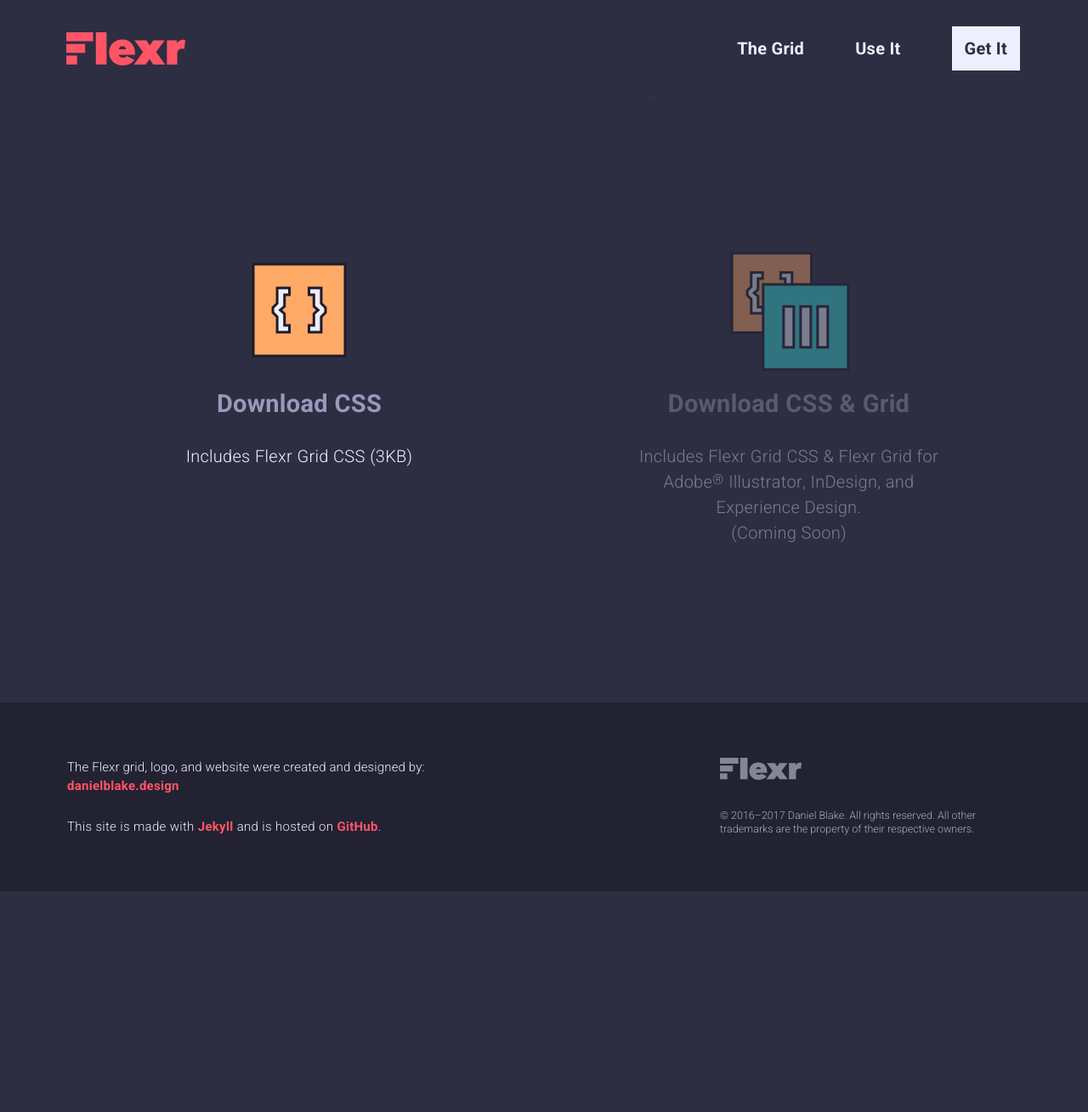
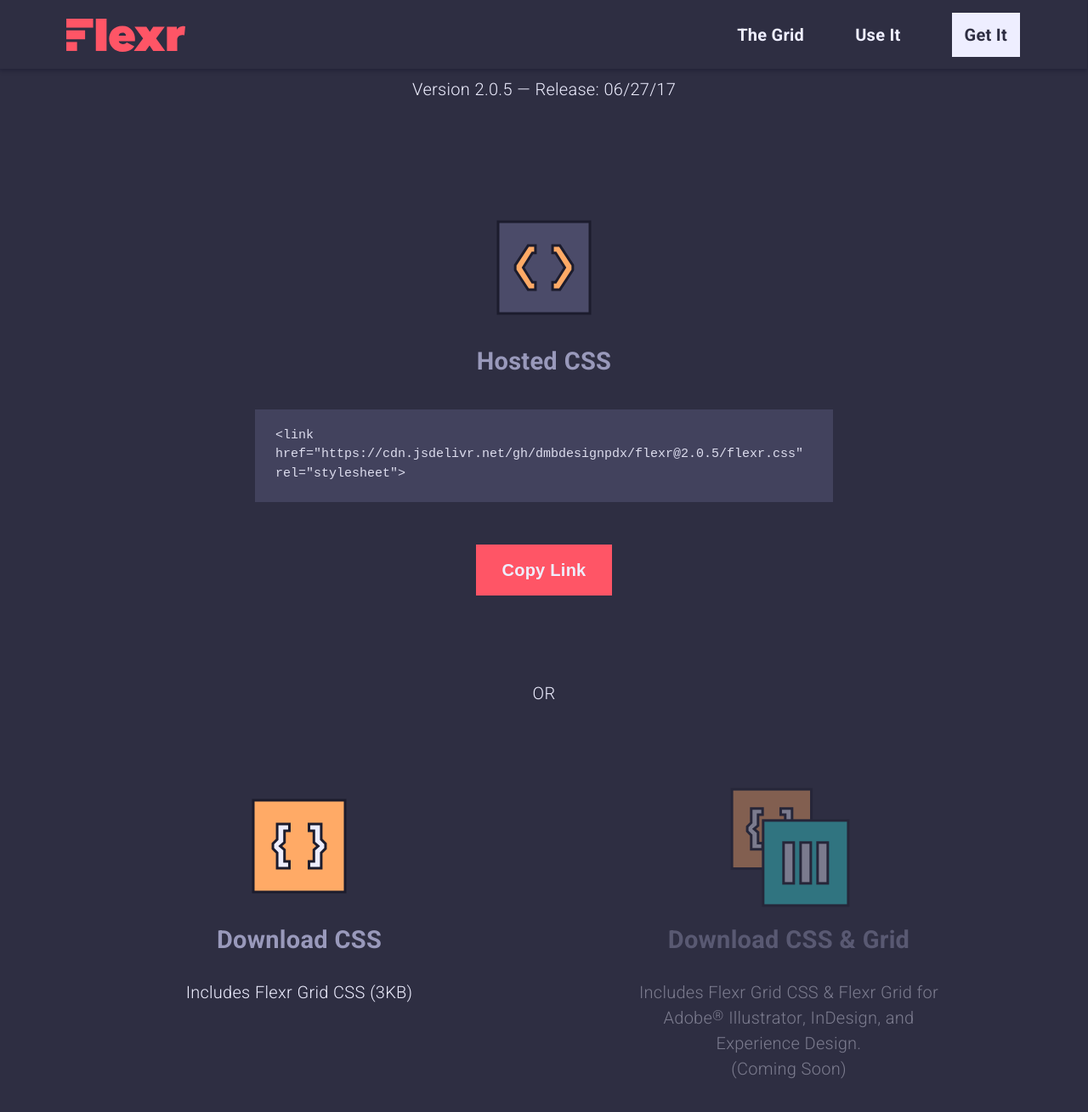
Before and after one commit to dmbdesignpdx/flexr, a Jekyll site: the page built from _pages/get-flexr.html, in a window 1280 px wide and 1400 px high, scrolled down 319 px. Shown: the top 1309 px of the window at 85% size. Built offline with Jekyll 4.4.1, drawn with Linux system fonts in a browser that asks for light colours; before the commit the page ends 1368 px from its top, so only the background shows below that.

Commit message:
returns cdn textarea

```diff
--- a/_pages/get-flexr.html
+++ b/_pages/get-flexr.html
@@ -14,6 +14,23 @@
 
                 <h1 id="download-title" class="with-icon">Download Flexr</h1>
                 <p>Version {{ site.data.info.version }} &mdash; Release: <time datetime="{{ site.data.info.rdate | date: "%F" }}">{{ site.data.info.rdate | date: "%D" }}</time></p>
+
+            </div>
+
+        </div>
+
+        <div class="row">
+
+            <div class="col-12">
+
+                <h2 id="host-title" class="with-icon">Hosted CSS</h2>
+
+                <textarea id="linktext" readonly="true" rows="3">
+&lt;link href="https://cdn.jsdelivr.net/gh/dmbdesignpdx/flexr@2.0.5/flexr.css" rel="stylesheet"&gt;</textarea>
+
+                <button id="linkcopy" class="primary" type="button" title="Copies Link to Clipboard">Copy Link</button>
+
+                <p>OR</p>
 
             </div>
 
--- a/_sass/_base/_global.scss
+++ b/_sass/_base/_global.scss
@@ -172,14 +172,15 @@
 }
 
 textarea {
-   @include size(702px 4.9em);
+   @include size(680px auto);
    @include box-shadow(none);
-   padding: 26px;
+   padding: 20px 24px 22px;
    resize: none;
    margin: 40px auto 0;
-   font-size: 14px;
-   text-align: center;
-   white-space: nowrap;
+   font-size: 15px;
+   white-space: pre-wrap;
+   line-height: 1.5;
+   word-break: keep-all;
 }
 
 p code, pre {
--- a/_sass/_resize.scss
+++ b/_sass/_resize.scss
@@ -94,7 +94,7 @@
    }
 
    textarea {
-      @include flowage(scroll auto);
+      @include flowage(hidden scroll);
       width: 100%;
    }
 
```
